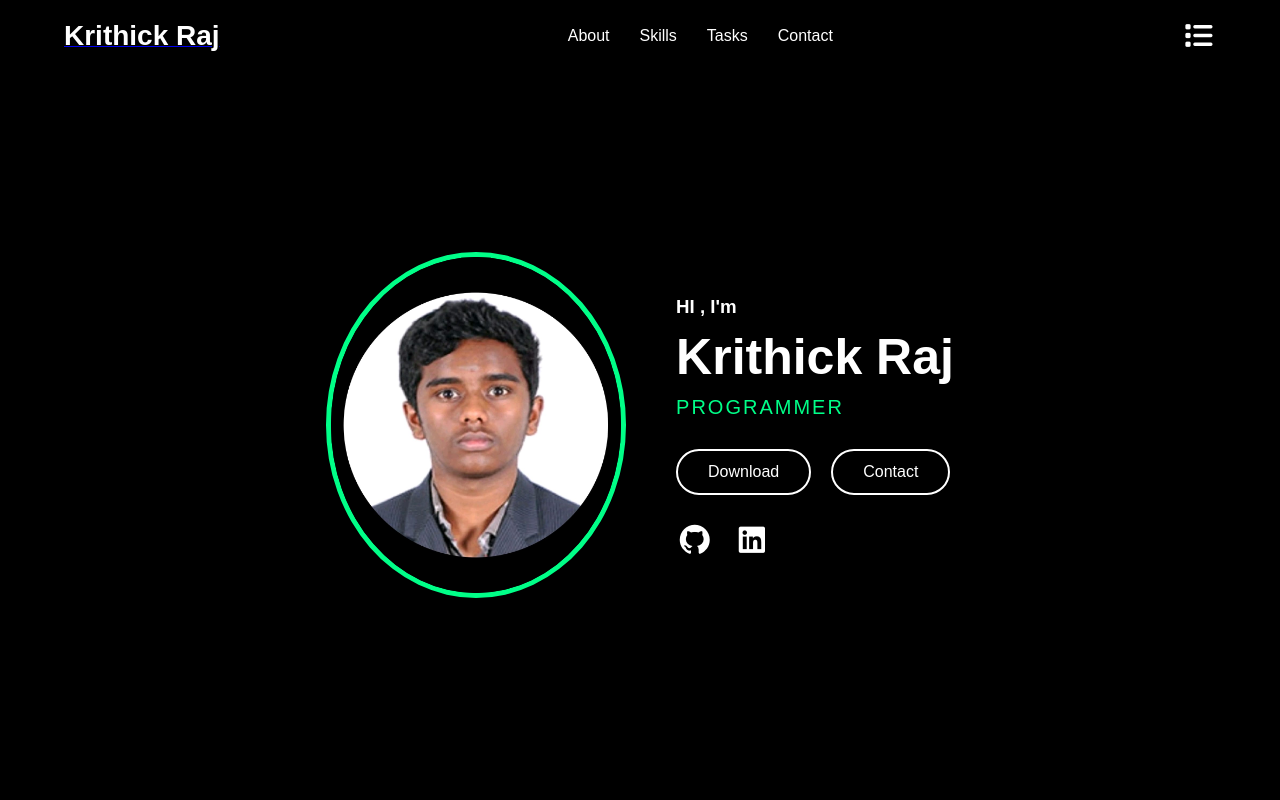
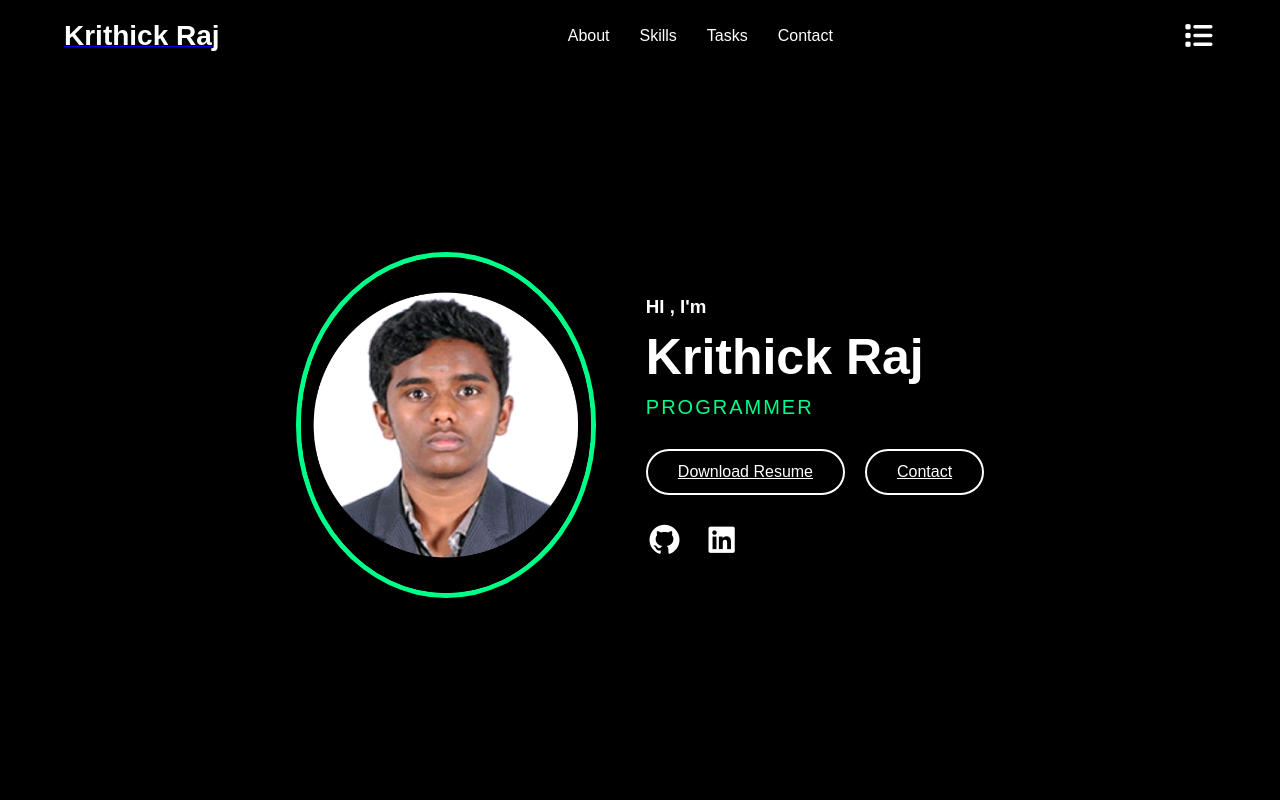
Before and after one commit to krithicks2007-beep/Portfolio, a plain HTML site: page index.html in a window 1280 px wide. Shown: the top 800 px of the page. Drawn offline with Linux system fonts and the light colour scheme.

Commit message:
updated code

```diff
--- a/index.html
+++ b/index.html
@@ -30,9 +30,14 @@
                     <span>PROGRAMMER</span>
                 </div>
                 <div class="btn-group">
-                    <div class="btn">Download</div>
-                    <div class="btn">Contact</div>
+                        <a href="https://drive.google.com/file/d/1uKfveLaCb7rMq8Spp9EUmxBnlFuvcrRD/view?usp=sharing"
+                        class="btn"
+                        target="_blank">
+                        Download Resume
+                        </a>
+                        <a href="mailto:krithickraj.2007@gmail.com" class="btn">Contact</a>
                 </div>
+
                 <div class="social">
                     <i class="fa-brands fa-github"></i>
                     <i class="fa-brands fa-linkedin"></i>
@@ -97,7 +102,6 @@
                     <a href="https://forms-azure-nine.vercel.app/" target="_blank" class="btn demo">Live Demo</a>
                 </div>
 
-
             </div>
         </div>
     </section>
@@ -123,6 +127,5 @@
     </footer>
 
     <script src="script.js"></script>
-
 </body>
 </html>
```
